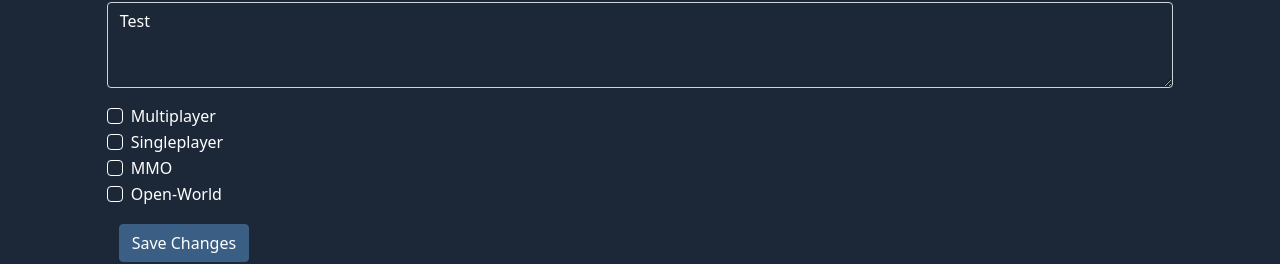
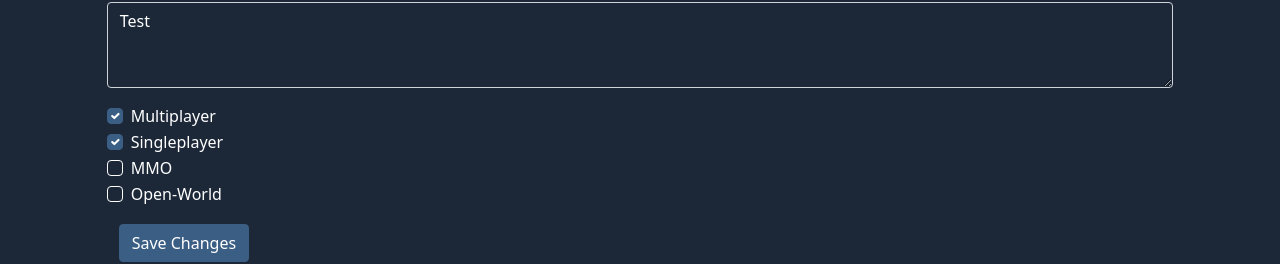
Before and after one commit to Axdecces/school-game-library, a React (Create React App) app in the folder frontend/: page /games/1 in a window 1280 px wide. Shown: the part 244-508 px from the top of the page. Built offline with nearby package versions, Linux system fonts and the light colour scheme.

Commit message:
Game Tags in GameEditView now correctly update local state when saving

```diff
--- a/frontend/src/features/games/GameDetail.jsx
+++ b/frontend/src/features/games/GameDetail.jsx
@@ -1,4 +1,4 @@
-import React from "react";
+import React, { useState, useEffect } from "react";
 
 import { useSelector, useDispatch } from 'react-redux';
 
@@ -11,25 +11,64 @@ import Col from 'react-bootstrap/Col';
 import Button from 'react-bootstrap/Button'
 
 import Form from 'react-bootstrap/Form';
-import TagsEditView from "../tags/TagsEditView";
 
 
 
 function GameDetail(props) {
-	const game = useSelector(state => selectGameById(state, parseInt(props.match.params.gameId)));
+	const gameId = parseInt(props.match.params.gameId)
+	const game = useSelector(state => selectGameById(state, gameId));
 	const tags = useSelector(selectAllTags);
+
+	const [gameTags, setGameTags] = useState([]);
+	const [gameTagsChanged, setGameTagsChanged] = useState(false);
+	const [edits, setEdits] = useState({id: gameId})
+
+	useEffect(() => {
+		let gameTags = [];
+		if (game) {
+			gameTags = game.tags
+		}
+        setGameTags(gameTags);
+    }, [game])
+
+	useEffect(() => {
+		if (gameTagsChanged) {
+			setEdits({...edits, 'tags': gameTags})
+		}
+	}, [gameTags])
 
 	const dispatch = useDispatch();
 
-	var edits = {};
+	function TagsList() {
+		return tags.map(tag => {
+			return <Form.Check
+				label={tag.title}
+				name={tag.id}
+				type='checkbox'
+				id={tag.id}
+				key={tag.id}
+				checked={gameTags.includes(tag.id)}
+				onChange={handleSelect}
+			/>
+		})
+	}
 
 	const handleChange = (e) => {
-		edits[e.target.id] = e.target.value;
+		setEdits({...edits, [e.target.id]: e.target.value});
+	}
+
+	const handleSelect = (e) => {
+		setGameTagsChanged(true);
+		if (e.target.checked){
+			setGameTags([...gameTags, parseInt(e.target.id)])
+		} else {
+			setGameTags(gameTags.filter((tag) => tag != e.target.id))
+		};
 	}
 
 	const handleSave  = () => {
-		edits['id'] = game.id
-		dispatch({ type: 'games/update', payload: edits })
+		console.log(edits);
+		dispatch({ type: 'games/update', payload: edits });
 	}
 
 	return (
@@ -55,7 +94,7 @@ function GameDetail(props) {
 							<Form.Control as='textarea' rows={3} defaultValue={game && game.description} onChange={handleChange}/>
 						</Form.Group>
 
-						{game && tags && <TagsEditView tags={tags} />}
+						{game && tags && <Row className='mb-3'>{<TagsList />}</Row>}
 
 
 						<Row className='mb-3'>
--- a/frontend/src/features/tags/TagsEditView.jsx
+++ /dev/null
@@ -1,22 +0,0 @@
-import React from "react";
-
-import Form from 'react-bootstrap/Form';
-import Row from 'react-bootstrap/Row';
-
-function TagsEditView(props) {
-	const tags = props.tags;
-
-	const tagsList = tags.map((tag)=>
-		<Form.Check
-			inline
-			label={tag.title}
-			name={tag.id}
-			type='checkbox'
-			id={tag.id}
-			key={tag.id}
-		/>
-	)
-	return (<Row className='mb-3'>{tagsList}</Row>);
-}
-
-export default TagsEditView;
```
